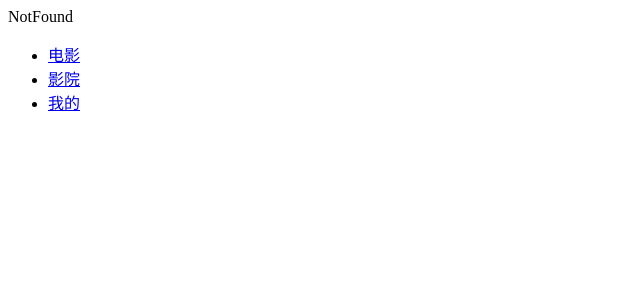
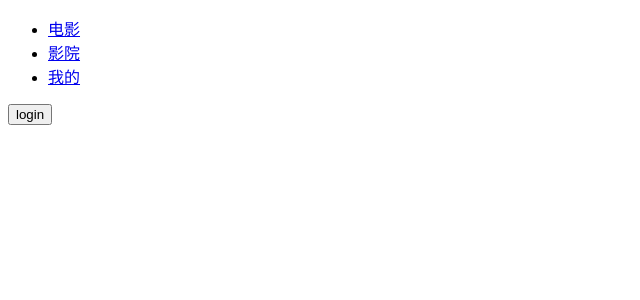
Before and after one commit to stonebridege/myapp, a React (Create React App) app: page /#/login in a window 1280 px wide. Shown: the top 300 px of the page, without its empty margins (0-640 px from the left). Built offline with nearby package versions, Linux system fonts and the light colour scheme.

Commit message:
11.4.路由拦截

```diff
--- a/src/04-router/App.js
+++ b/src/04-router/App.js
@@ -6,8 +6,10 @@ export default class App extends Component {
     render() {
         return (
             <div>
-                <MRouter></MRouter>
-                <Tabbar></Tabbar>
+                {/* 其他的内容 */}
+                <MRouter>
+                    <Tabbar></Tabbar>
+                </MRouter>
             </div>
         )
     }
--- a/src/04-router/components/Tabbar.js
+++ b/src/04-router/components/Tabbar.js
@@ -7,11 +7,16 @@ export default class Tabbar extends Component {
         return (
             <div>
                 <ul>
-                    <BrowserRouter>
-                        <li><NavLink to="/films" activeClassName="kerwinactive">电影</NavLink></li>
-                        <li><NavLink to="/cinemas" activeClassName="kerwinactive">影院</NavLink></li>
-                        <li><NavLink to="/center" activeClassName="kerwinactive">我的</NavLink></li>
-                    </BrowserRouter>
+                    <li>
+                        {/* <a href="#/films"></a> */}
+                        <NavLink to="/films" activeClassName="kerwinactive">电影</NavLink>
+                    </li>
+                    <li>
+                        <NavLink to="/cinemas" activeClassName="kerwinactive">影院</NavLink>
+                    </li>
+                    <li>
+                        <NavLink to="/center" activeClassName="kerwinactive">我的</NavLink>
+                    </li>
                 </ul>
             </div>
         );
--- a/src/04-router/router/IndexRouter.js
+++ b/src/04-router/router/IndexRouter.js
@@ -1,26 +1,45 @@
 import React, {Component} from 'react'
-import {HashRouter, Redirect, Route, Switch} from 'react-router-dom'
+import {HashRouter as Router, Redirect, Route, Switch} from 'react-router-dom'
 import Films from '../views/Films'
 import Detail from '../views/Detail'
 import Cinemas from '../views/Cinemas'
 import Center from '../views/Center'
+import Login from '../views/Login'
 import NotFound from '../views/NotFound'
+
+//2.判断是否存在token
+function isAuth() {
+    return localStorage.getItem("token")
+}
+
+// BrowserRouter 没有#的路径，好看 ，真正朝后端发请求要页面，后端没有对应的路径处理路径， 就会404， 不好看。
 export default class IndexRouter extends Component {
     render() {
         return (
-            <HashRouter>
+            <Router>
+                {this.props.children}
                 <Switch>
-                    {/*一级路由执行films组件，一定不能使用exact*/}
                     <Route path="/films" component={Films}/>
-                    <Route path="/detail" component={Detail}/>
+
+                    {/* <Route path="/films/nowplaying" component={Nowplaying}/> */}
+
                     <Route path="/cinemas" component={Cinemas}/>
-                    <Route path="/center" component={Center}/>
+                    {/* <Route path="/center" component={Center} /> */}
+                    {/*3.在render里通过判断是否进入center页面，否则通过Redirect重定向到login*/}
+                    <Route path="/center" render={() => {
+                        return isAuth() ? <Center/> : <Redirect to="/login"/>
+                    }}/>
+                    {/*1.设置login路由*/}
+                    <Route path="/login" component={Login}/>
+                    {/* /detail/1111  动态路由 */}
+                    <Route path="/detail/:myid" component={Detail}/>
+                    {/* <Route path="/detail" component={Detail} /> */}
                     {/* 模糊匹配 */}
                     <Redirect from="/" to="/films" exact/>
                     {/* 精确匹配  exact */}
                     <Route component={NotFound}/>
                 </Switch>
-            </HashRouter>
+            </Router>
         )
     }
 }
--- a/src/04-router/views/Center.js
+++ b/src/04-router/views/Center.js
@@ -3,7 +3,7 @@ import React from 'react'
 export default function Center() {
     return (
         <div>
-            center
+            center111111
         </div>
     )
 }
--- /dev/null
+++ b/src/04-router/views/Login.js
@@ -0,0 +1,13 @@
+import React, {Component} from 'react';
+
+class Login extends Component {
+    render() {
+        return (
+            <div>
+                <button>login</button>
+            </div>
+        );
+    }
+}
+
+export default Login;
```
